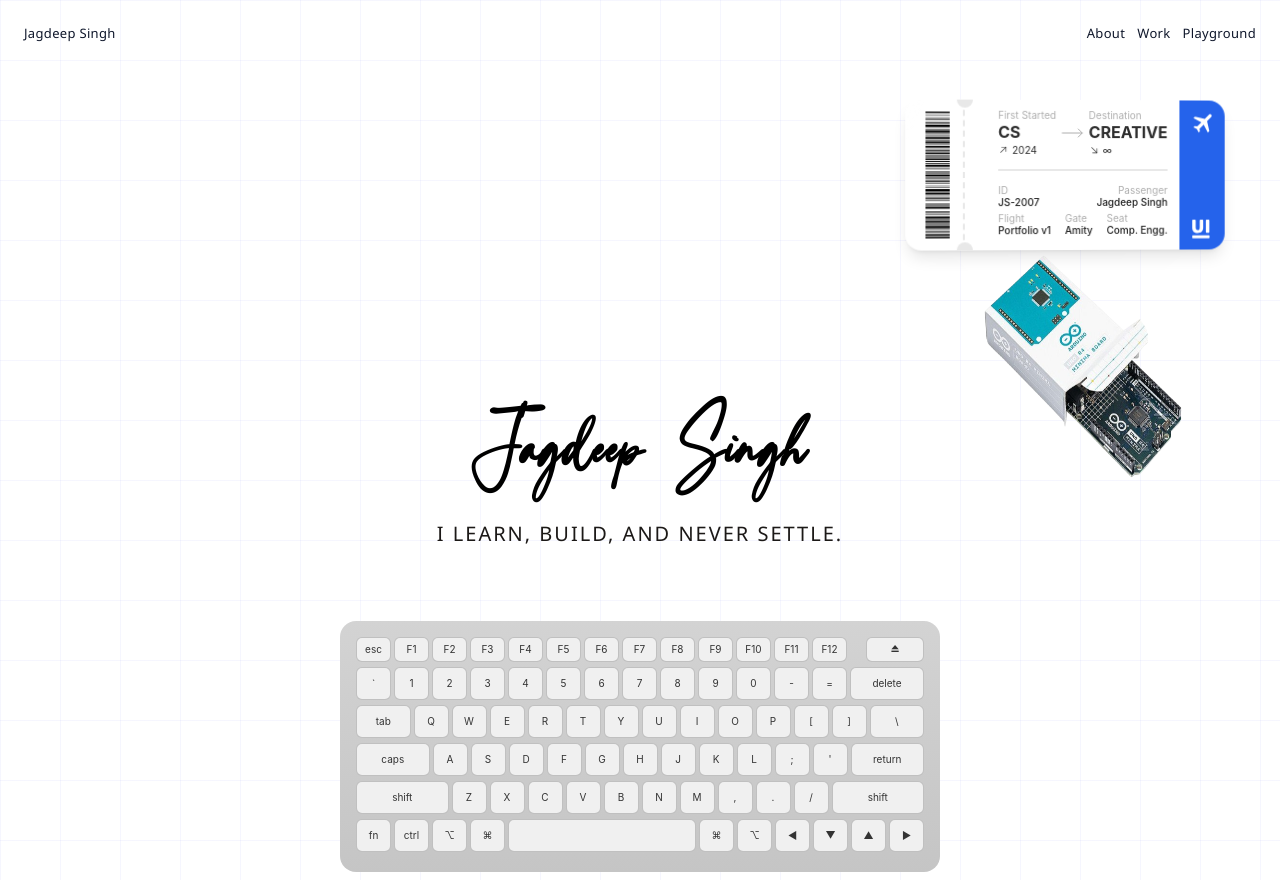
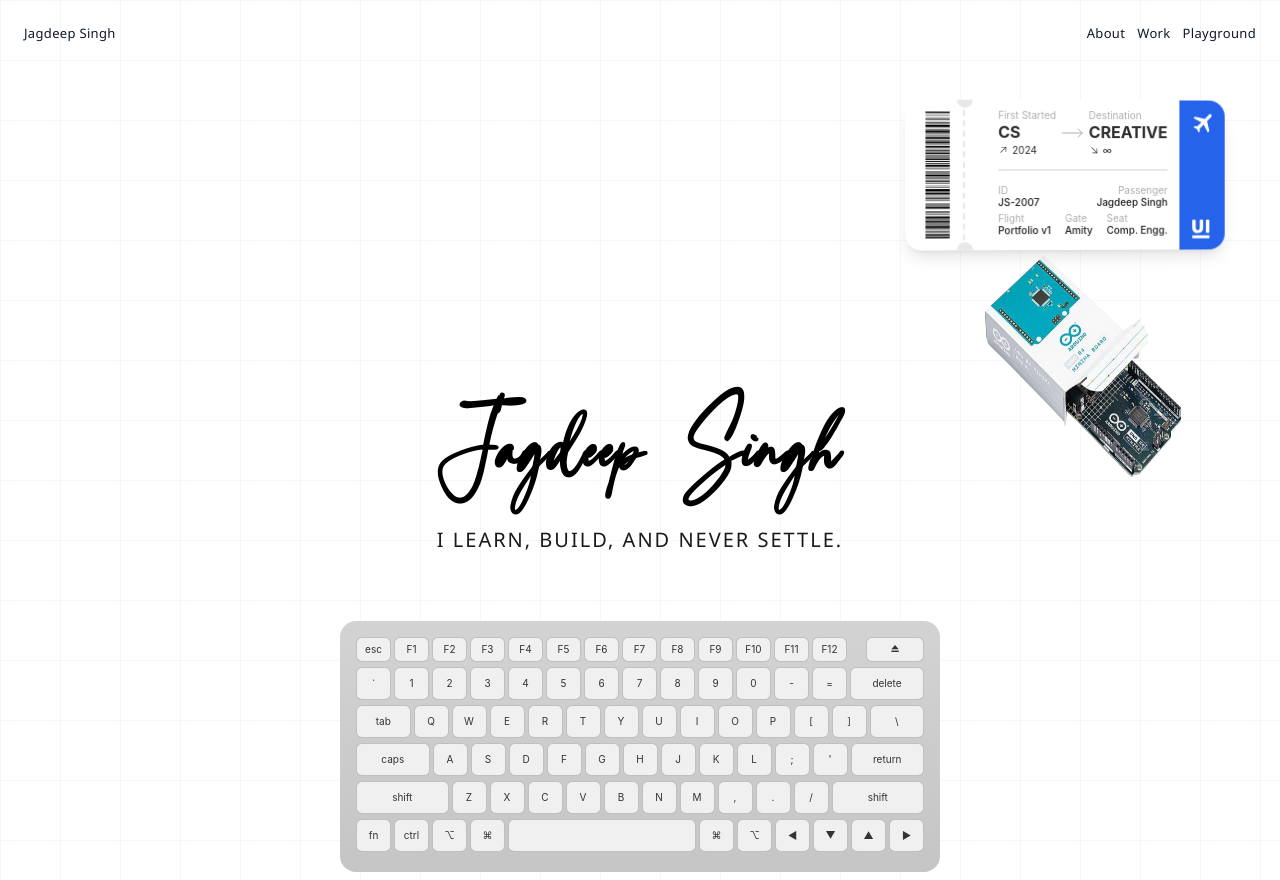
Before and after one commit to Jagdeep-17/Portfolio, a React (Vite) app: page / in a window 1280 px wide. Built offline with nearby package versions, Linux system fonts and the light colour scheme; a web font is replaced by a local one.

Commit message:
feat: increase font size of name in HomeHeading component

```diff
--- a/src/components/Home/HomeHeading.jsx
+++ b/src/components/Home/HomeHeading.jsx
@@ -3,7 +3,7 @@
 const HomeHeading = () => {
   return (
     <div className='h-full flex justify-center items-center flex-col gap-12'>
-  <h3 className='font-[Caligraphy] text-6xl font-bold  tracking-wide' >Jagdeep Singh</h3>
+  <h3 className='font-[Caligraphy] text-7xl font-bold  tracking-wide' >Jagdeep Singh</h3>
   <p className='font-NotoSans uppercase text-xl text-stone-900 tracking-widest'>I learn, build, and never settle.</p>
 
 </div>
```
